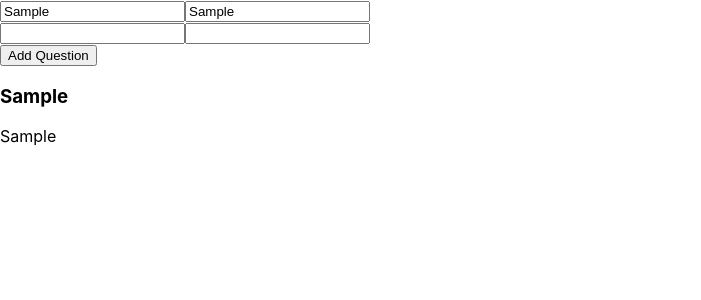
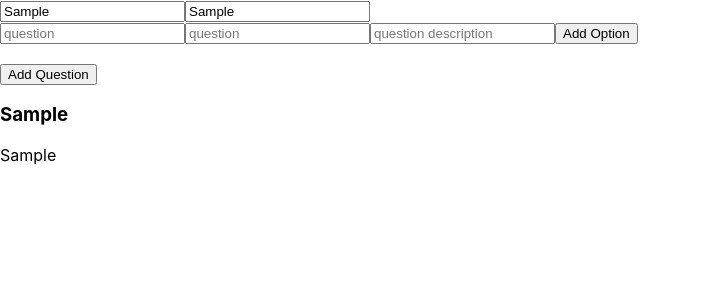
Before and after one commit to JustinSarrasin/multiChoice, a React (Create React App) app: page / in a window 1280 px wide. Both pictures are taken after typing "Sample", "Sample" into the empty fields and a click on the button "Add Question". Shown: the top 300 px of the page, without its empty margins (0-701 px from the left). Built offline with nearby package versions, Linux system fonts and the light colour scheme.

Commit message:
main functionality complete

```diff
--- a/src/App.js
+++ b/src/App.js
@@ -9,46 +9,30 @@ class App extends Component {
       formTitle: "Title",
       formDesc: 'Form Description',
       question: [],
-      // question: [{ question: 'question', questionDescription: 'qdesc'}]
-
     }
-    // this.handleFormSubmit = this.handleFormSubmit.bind(this);
   }
 
   handleFormSubmit = (e) => {
     e.preventDefault();
-    console.log('submitting');
   }
 
   handleTitleChange = (e) => {
     this.setState({
       [e.target.name]: e.target.value,
-      [e.target.name]: e.target.value,
-
     })
   }
 
   newQuestion = (e) => {
-
     e.preventDefault();
-    console.log('hit');
     const addQuestion = {
       question: this.state.question,
-      questionDescription: this.state.questionDescription
     };
     const newQuestion = Array.from(this.state.question);
     newQuestion.push(addQuestion);
     this.setState({
       question: newQuestion
     })
-
   }
-
-  // handleDescChange = (e) => {
-  //   this.setState({
-  //     [e.target.name]: e.target.value,
-  //   })
-  // }
 
   render() {
     return (
@@ -57,15 +41,12 @@ class App extends Component {
           <form action="" className="formCard" onChange={this.handleFormSubmit}>
             <input type="text" onChange={this.handleTitleChange} name="formTitle" placeholder="Title" className="inputTitle"/>
             <input type="text" onChange={this.handleTitleChange} name="formDesc" placeholder="Form Description" className="inputFormDesc"/>
-
-            <div className="question">
-              {this.state.question.map(q => {
-                return <Question />
-              })}
-            </div>
-            {/* <Question /> */}
           </form>
-
+          <div className="question">
+            {this.state.question.map((q, index) => {
+              return <Question question={q} change={this.handleTitleChange} answer={this.state.answerTitle} key={index} />
+            })}
+          </div>
           <button onClick={this.newQuestion}>Add Question</button>
         </div>
 
--- a/src/Question.js
+++ b/src/Question.js
@@ -2,13 +2,79 @@ import React from 'react';
 
 export default class Question extends React.Component{
   constructor(props){
-    super(props)
+    super(props);
+
+    this.state = {
+      answerTitle: "",
+      answerDesc: "",
+      answer: [],
+      answerOption: ""
+    }
+    this.handleFormSubmit = this.handleFormSubmit.bind(this);
   }
+
+  handleFormSubmit = (e) => {
+    e.preventDefault();
+    const addAnswer = {
+      value: this.state.answerOption,
+    };
+    const newAddAnswer = Array.from(this.state.answer);
+    newAddAnswer.push(addAnswer);
+
+    this.setState({
+      answer: newAddAnswer,
+      answerOption: ""
+    })
+  }
+
+  handleTitleChange = (e) => {
+    this.setState({
+      [e.target.name]: e.target.value,
+    })
+  }
+
+  removeAnswer = (item, index) => {
+    const newAnswerOption = this.state.answer.filter(answerOption => {
+      return answerOption.value !== item;
+    })
+
+    this.setState({
+      answer: [...newAnswerOption]
+    })
+  }
+
   render(){
     return(
-      <div className="questionCard">
-        <input type="text"/>
-        <input type="text"/>
+      <div>
+        <div className="questionCard">
+          <form onSubmit={this.handleFormSubmit}>
+            <input type="text" placeholder="question" onChange={this.handleTitleChange} name="answerTitle"/>
+            <input type="text" placeholder="question" onChange={this.handleTitleChange} name="answerDesc"/>
+            <input type="text" placeholder="question description" onChange={this.handleTitleChange} name="answerOption" value={this.state.answerOption}/>
+            <input type="submit" value="Add Option"/>
+
+
+            {/* <Answers titleChange={this.props.answerTitle}  /> */}
+         </form>
+            {this.state.answer.map((a, index) => {
+              return <ul>
+                <li key={index}>{a.value}</li>
+                <button onClick={(e) => this.removeAnswer(a.value)}></button>
+              </ul>
+            })}
+        </div>
+
+
+          <div>
+            <h3>{this.state.answerTitle}</h3>
+            <p>{this.state.answerDesc}</p>
+            {this.state.answer.map((a, index) => {
+              return <ul>
+                <li key={index}>{a.value}</li>
+              </ul>
+            })}
+
+          </div>
       </div>
     )
   }
```
Also changed, not shown: src/Answers.js (added, +17 -0 lines).
